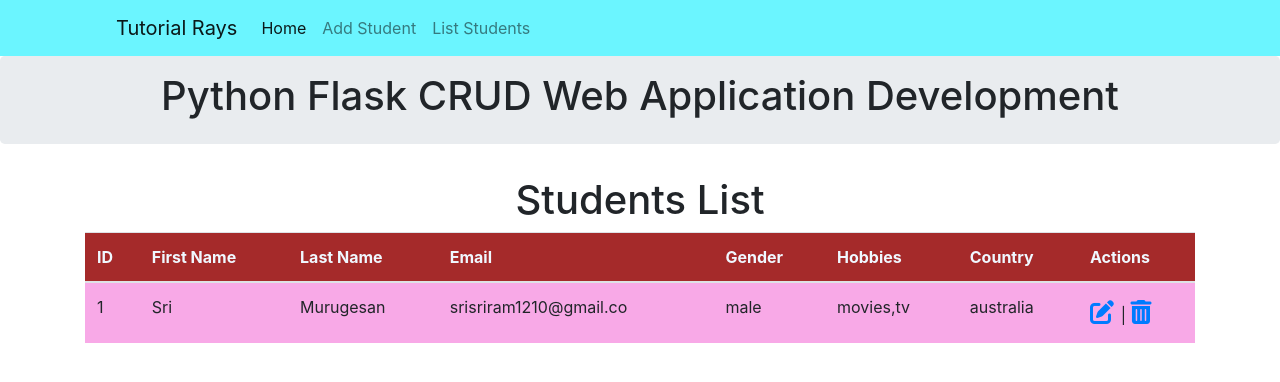
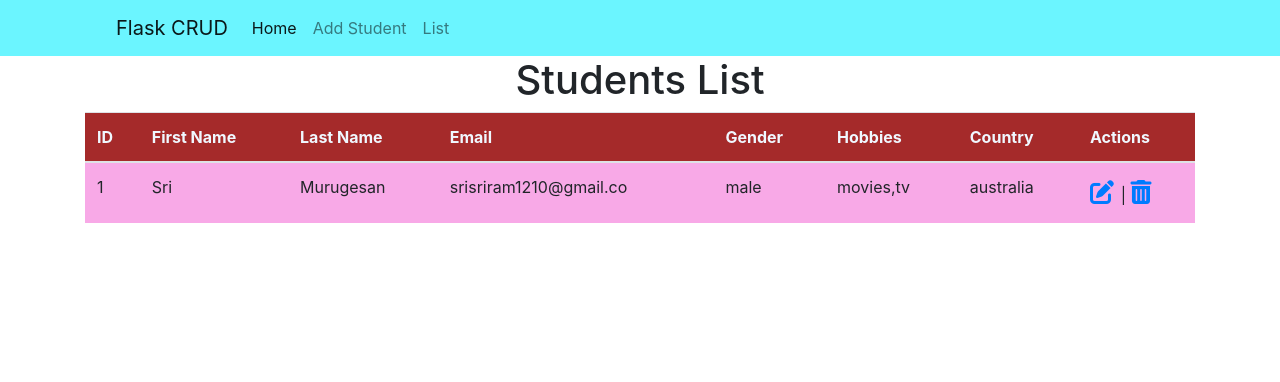
Before and after one commit to SriramMurugesan/flask_crud, a Flask app: page / in a window 1280 px wide. Shown: the top 382 px of the page. Run offline with Flask 3, Linux system fonts and the light colour scheme; some libraries are stand-ins or nearby versions.

Commit message:
finished

```diff
--- a/app.py
+++ b/app.py
@@ -16,7 +16,7 @@ with app.app_context():
 @app.route('/create' , methods = ['GET','POST'])
 def create():
     if request.method == 'GET':
-        return render_template('createpage.html')
+        return render_template('create.html')
 
     if request.method == 'POST':
 
@@ -91,10 +91,9 @@ def update(id):
         db.session.add(student)
         db.session.commit()
         return redirect('/')
-        return f"Student with id = {id} Does nit exist"
+        return f"Student with id = {id} Does not exist"
 
     return render_template('update.html', student = student)
-
 
 @app.route('/<int:id>/delete', methods=['GET','POST'])
 def delete(id):
@@ -105,7 +104,6 @@ def delete(id):
             db.session.commit()
             return redirect('/')
         abort(404)
-     #return redirect('/')
     return render_template('delete.html')
 
 app.run(host='localhost', port=5000)
--- a/templates/header.html
+++ b/templates/header.html
@@ -11,7 +11,7 @@
     <div class="container">
 <nav class="navbar navbar-expand-lg navbar-light " >
     <div class="container-fluid">
-      <a class="navbar-brand" href="#">Tutorial Rays</a>
+      <a class="navbar-brand" href="#">Flask CRUD</a>
       <button class="navbar-toggler" type="button" data-bs-toggle="collapse" data-bs-target="#navbarNav" aria-controls="navbarNav" aria-expanded="false" aria-label="Toggle navigation">
         <span class="navbar-toggler-icon"></span>
       </button>
@@ -24,7 +24,7 @@
             <a class="nav-link" href="/create">Add Student</a>
           </li>
           <li class="nav-item">
-            <a class="nav-link" href="/">List Students</a>
+            <a class="nav-link" href="/">List</a>
           </li>
         </ul>
       </div>
@@ -32,15 +32,7 @@
   </nav>
 </div>
 </div>
-<div class="jumbotron p-3">
-    <div class="well text-center">
 
-        <h1>Python Flask CRUD Web Application Development </h1>
-
-    </div>
-
-
-</div>
 
 
 {% endblock %}
```
Also changed, not shown: instance/data.db, templates/create.html (renamed from templates/createpage.html).
